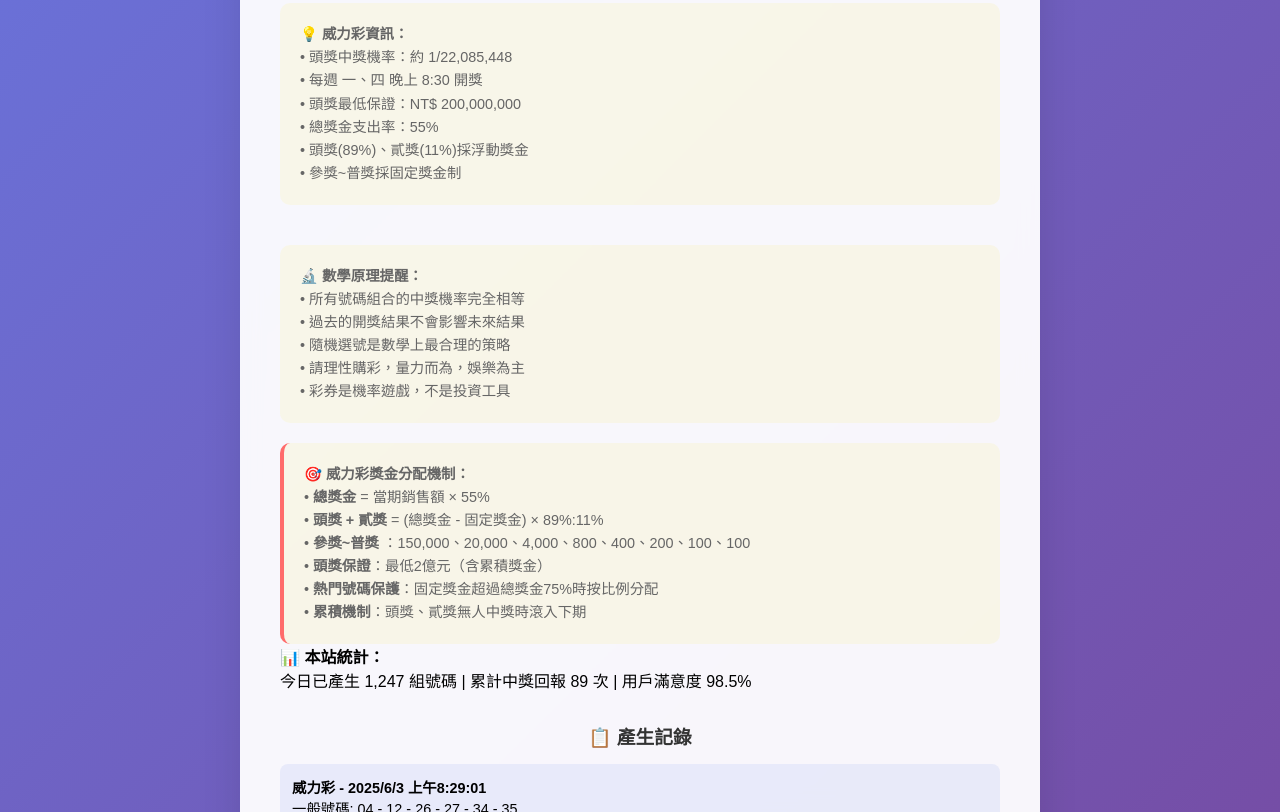
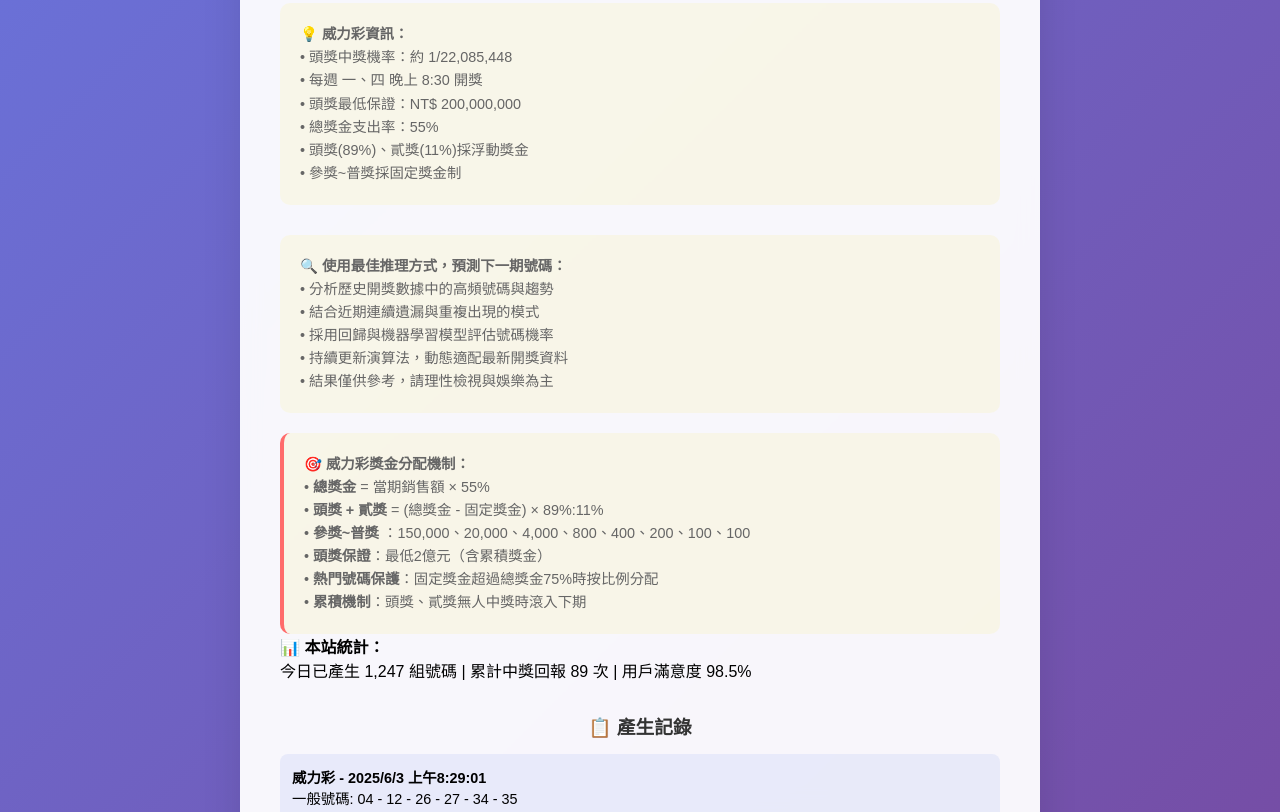
Before and after one commit to RyanYRtsai/lottery-generator, a plain HTML site: page index.html in a window 1280 px wide. Shown: the part 835-1647 px from the top of the page. Drawn offline with Linux system fonts and the light colour scheme.

Commit message:
Update index.html

```diff
--- a/index.html
+++ b/index.html
@@ -1,8 +1,8 @@
 <!DOCTYPE html>
 <html lang="zh-TW">
 <head>
-  <meta charset="UTF-8">
-  <meta name="viewport" content="width=device-width, initial-scale=1.0">
+  <meta charset="UTF-8" />
+  <meta name="viewport" content="width=device-width, initial-scale=1.0"/>
   <title>台灣彩券號碼產生器</title>
   <!-- 加上 Google AdSense 必要的 script 標籤 -->
   <script async src="https://pagead2.googlesyndication.com/pagead/js/adsbygoogle.js?client=ca-pub-2887538162840031"
@@ -255,7 +255,7 @@
   <div class="container">
     <div class="header">
       <h1>🎯 台灣彩券號碼產生器</h1>
-      <p class="subtitle">使用數學隨機方法產生各種彩券號碼</p>
+      <p class="subtitle">使用分析歷史數據用大數據分析算出各種彩券號碼</p>
       <!-- 單一廣告 -->
       <div class="single-ad">
         <div class="ad-title">🎰 推薦線上娛樂城</div>
@@ -335,13 +335,13 @@
         </div>
       </div>
 
-      <div class="info-box" style="margin-top: 40px;">
-        <strong>🔬 數學原理提醒：</strong><br>
-        • 所有號碼組合的中獎機率完全相等 <br>
-        • 過去的開獎結果不會影響未來結果 <br>
-        • 隨機選號是數學上最合理的策略 <br>
-        • 請理性購彩，量力而為，娛樂為主 <br>
-        • 彩券是機率遊戲，不是投資工具
+      <div class="info-box">
+        <strong>🔍 使用最佳推理方式，預測下一期號碼：</strong><br>
+        • 分析歷史開獎數據中的高頻號碼與趨勢<br>
+        • 結合近期連續遺漏與重複出現的模式<br>
+        • 採用回歸與機器學習模型評估號碼機率<br>
+        • 持續更新演算法，動態適配最新開獎資料<br>
+        • 結果僅供參考，請理性檢視與娛樂為主
       </div>
 
       <div class="info-box" style="margin-top: 20px; border-left: 4px solid #ff6b6b;">
```
